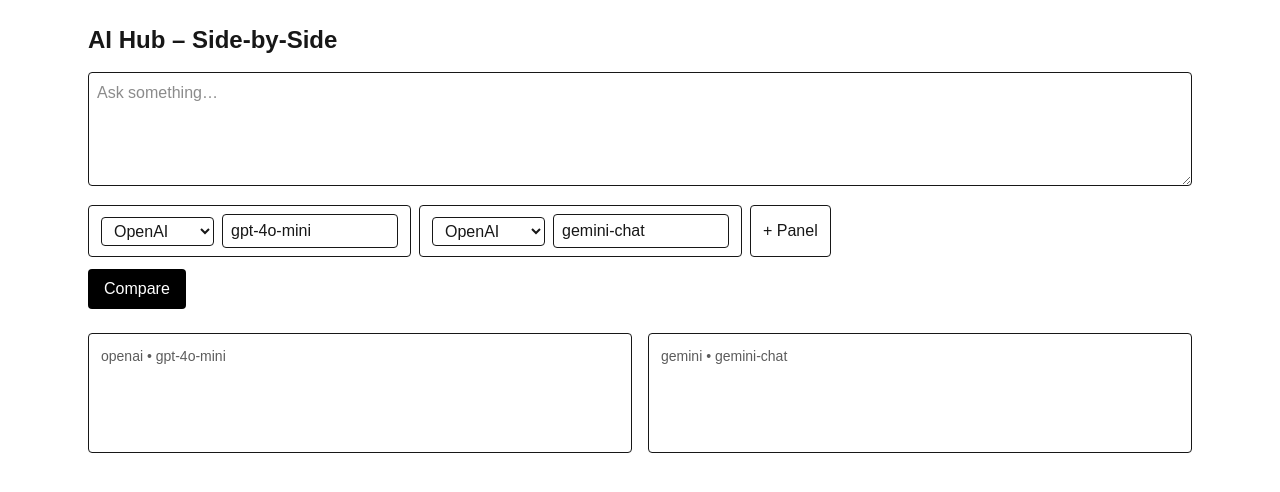
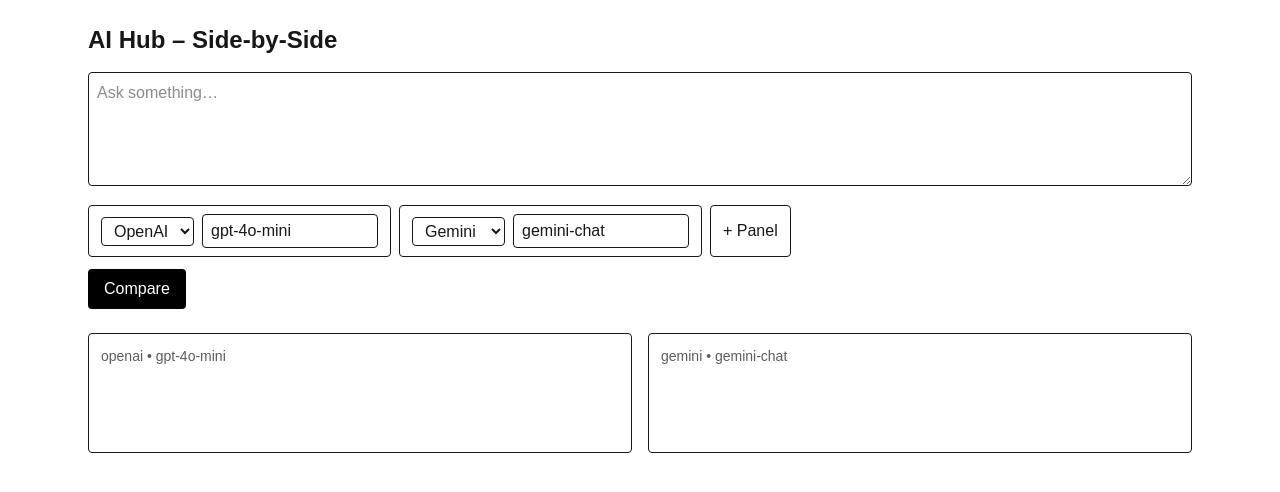
Before and after one commit to ljstreet6666/ai-hub, a Next.js app: page / in a window 1280 px wide. Shown: the top 492 px of the page. Built offline with nearby package versions, Linux system fonts and the light colour scheme.

Commit message:
Update page.tsx

```diff
--- a/app/page.tsx
+++ b/app/page.tsx
@@ -56,7 +56,7 @@ export default function Home() {
               className="border rounded px-2 py-1"
             >
               <option value="openai">OpenAI</option>
-              <option value="deepseek">DeepSeek</option>
+              <option value="gemini">Gemini</option>
             </select>
             <input
               className="border rounded px-2 py-1 w-44"
```
